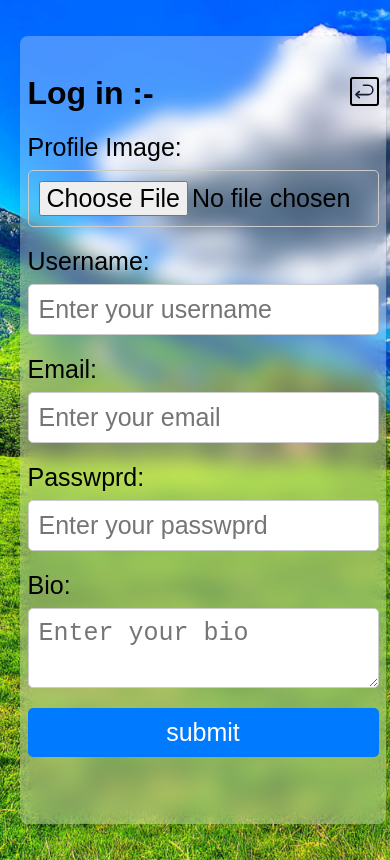
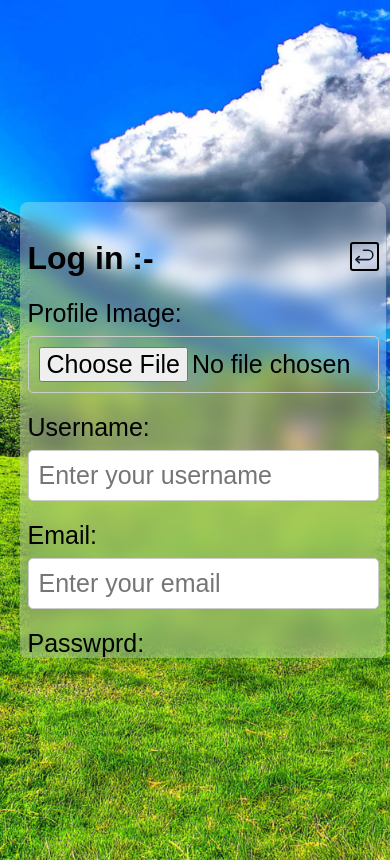
Before and after one commit to ravikaransinghbaghel/spotify, a plain HTML site: page login/home.html in a window 390 px wide. Drawn offline with Linux system fonts and the light colour scheme.

Commit message:
log in page ki style change

```diff
--- a/login/styles.css
+++ b/login/styles.css
@@ -15,7 +15,7 @@ body {
 .container {
     position: absolute;
     width: 90vw;
-    height: 90vh;
+    max-height: 90vh;
     overflow-y: scroll;
     margin: 25vh 4vw;
     padding: 2vh 2vw;
@@ -78,10 +78,18 @@ textarea {
     max-width: 90vw;
 }
 
-@media (max-width: 500px) {
+@media (max-width: 650px) {
     .container {
-
-        height: min-content;
+        position: absolute;
+        width: 90vw;
+        height: 50vh;
+        overflow-y: scroll;
+        margin: 25vh 4vw;
+        padding: 2vh 2vw;
+        background-color: #ffffff48;
+        border-radius: 8px;
+        box-shadow: 20px 20px 30px rgba(0, 0, 0, 0.1);
+        backdrop-filter: blur(10px);
 
     }
 }
```
